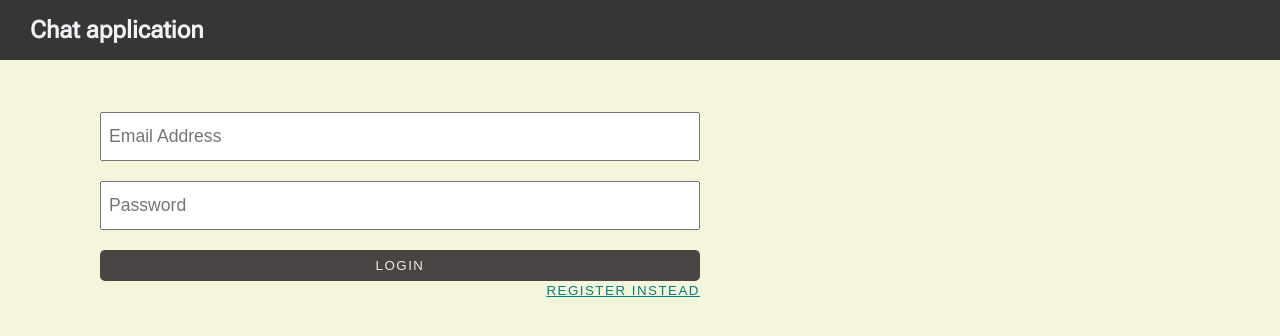
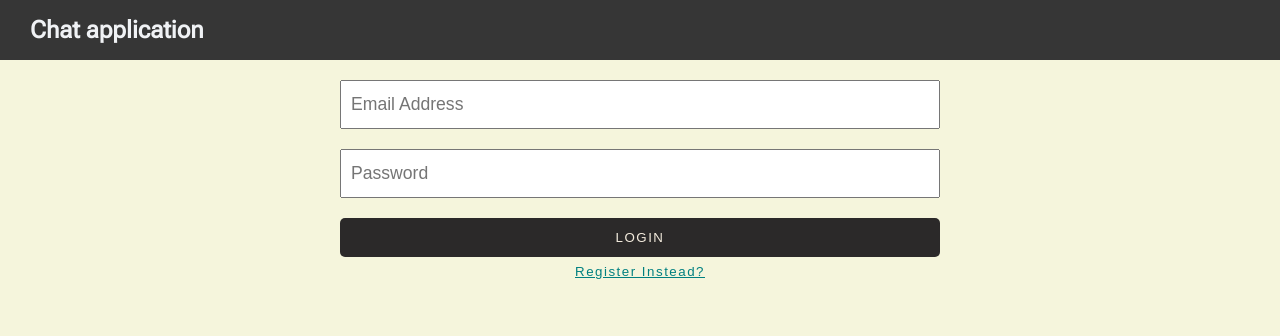
Before and after one commit to d-exponent/chat-app-demo, a React (Vite) app: page / in a window 1280 px wide. Shown: the top 336 px of the page. Built offline with nearby package versions, Linux system fonts and the light colour scheme; no server answers.

Commit message:
modify authContext

```diff
--- a/src/components/authentication/Login.jsx
+++ b/src/components/authentication/Login.jsx
@@ -1,18 +1,19 @@
 /* eslint-disable react/prop-types */
-import { useState } from 'react';
+import { useState } from "react";
+import axios from "axios";
 
-import useNotification from '../../hooks/useNotification';
+import useNotification from "../../hooks/useNotification";
 
-import myAxios from '../../helpers/api/axios';
-import useAuth from '../../hooks/useAuth';
+import myAxios from "../../helpers/api/axios";
+import useAuth from "../../hooks/useAuth";
 
 function Login({ togglePage }) {
   const { setUser } = useAuth();
   const { handleNotification } = useNotification();
 
   const [formData, setFormData] = useState({
-    email: '',
-    password: '',
+    email: "",
+    password: "",
   });
 
   const handleChange = ({ target: { name, value } }) => {
@@ -26,44 +27,53 @@ function Login({ togglePage }) {
 
   const handleSubmit = async (e) => {
     e.preventDefault();
-    handleNotification.show('info', 'Loggin in ....');
+
+    handleNotification.show("info", "Loggin in ....");
+
     try {
-      const res = await myAxios.post('/users/login', formData);
-      setUser(res.data.users);
-      handleNotification.show('success', 'Login was successfull');
+      const res = await axios.post(
+        "https://api.taronapp.com/authentication-service/api/v1/auth/login",
+        formData
+      );
+
+      setUser(res.data.data);
+      handleNotification.show("success", "Login was successfull");
     } catch (e) {
-      handleNotification.show('error', e.message);
+      handleNotification.show("error", e.message);
     }
   };
 
   return (
     <>
-      <form className='login_form'>
+      <form className="login_form">
         <input
-          className='login_form_email'
-          required
-          name='email'
-          type='text'
+          className="login_form_email"
+          name="email"
+          type="text"
           onChange={handleChange}
           value={formData.email}
-          placeholder='Email Address'
+          placeholder="Email Address"
+          required
         />
+
         <input
-          className='login_form_password'
-          required
-          name='password'
-          type='password'
+          className="login_form_password"
+          name="password"
+          type="password"
           onChange={handleChange}
           value={formData.password}
-          placeholder='Password'
+          placeholder="Password"
+          required
         />
-        <button className='submit_btn' type='Login' onClick={handleSubmit}>
+
+        <button className="submit_btn" type="Login" onClick={handleSubmit}>
           Login
         </button>
       </form>
-      <div className='toggle_wrapper'>
-        <button className='toggle_btn' onClick={togglePage}>
-          Register Instead
+
+      <div className="toggle_btn_wrapper">
+        <button className="toggle_btn" onClick={togglePage}>
+          Register Instead?
         </button>
       </div>
     </>
--- a/src/components/authentication/Register.jsx
+++ b/src/components/authentication/Register.jsx
@@ -1,21 +1,20 @@
 /* eslint-disable react/prop-types */
-import { useState } from 'react';
+import { useState } from "react";
 
-import myAxios from '../../helpers/api/axios';
-import useAuth from '../../hooks/useAuth';
+import useAuth from "../../hooks/useAuth";
 
-import useNotification from '../../hooks/useNotification';
+import useNotification from "../../hooks/useNotification";
+import axios from "axios";
 
 const Register = ({ togglePage }) => {
   const { setUser } = useAuth();
-const { handleNotification } = useNotification();
-
+  const { handleNotification } = useNotification();
 
   const [formData, setFormData] = useState({
-    fullname: '',
-    username: '',
-    email: '',
-    password: '',
+    fullname: "",
+    username: "",
+    email: "",
+    password: "",
   });
 
   const handleChange = ({ target: { name, value } }) => {
@@ -29,61 +28,65 @@ const { handleNotification } = useNotification();
 
   const handleSubmit = async (e) => {
     e.preventDefault();
-    handleNotification.show('info', 'Processing')
+    handleNotification.show("info", "Processing");
     try {
-      const res = await myAxios.post('/users', formData);
-      setUser(res.data.users);
-      handleNotification.show('success', 'signup successfull')
+      const res = await axios.post(
+        "https://api.taronapp.com/authentication-service/api/v1/auth/login",
+        formData
+      );
+
+      setUser(res.data.data);
+      handleNotification.show("success", "signup successfull");
     } catch (e) {
-      handleNotification.show('error', e.message)
+      handleNotification.show("error", e.message);
     }
   };
 
   return (
     <>
-      <form className='register_form'>
+      <form className="register_form">
         <input
-          className='register_form_name'
-          type='text'
-          name='fullname'
+          className="register_form_name"
+          type="text"
+          name="fullname"
           onChange={handleChange}
           value={formData.fullname}
-          placeholder='Full Name'
+          placeholder="Full Name"
           required
         />
         <input
-          className='register_form_name'
-          type='text'
-          name='username'
+          className="register_form_name"
+          type="text"
+          name="username"
           onChange={handleChange}
           value={formData.username}
-          placeholder='Username'
+          placeholder="Username"
           required
         />
         <input
-          className='register_form_email'
-          type='email'
-          name='email'
+          className="register_form_email"
+          type="email"
+          name="email"
           onChange={handleChange}
           value={formData.email}
-          placeholder='Email Address'
+          placeholder="Email Address"
           required
         />
         <input
-          className='register_form_password'
-          type='password'
-          name='password'
+          className="register_form_password"
+          type="password"
+          name="password"
           onChange={handleChange}
           value={formData.password}
-          placeholder='password'
+          placeholder="password"
           required
         />
-        <button className='submit_btn' type='submit' onClick={handleSubmit}>
+        <button className="submit_btn" type="submit" onClick={handleSubmit}>
           Register
         </button>
       </form>
-      <div className='toggle_wrapper'>
-        <button className='toggle_btn' onClick={togglePage}>
+      <div className="toggle_btn_wrapper">
+        <button className="toggle_btn" onClick={togglePage}>
           Login Instead
         </button>
       </div>
--- a/src/contexts/socketContext.jsx
+++ b/src/contexts/socketContext.jsx
@@ -1,8 +1,7 @@
 /* eslint-disable no-unused-vars */
 /* eslint-disable react/prop-types */
-import { createContext, useEffect, useMemo } from 'react';
-import { io } from 'socket.io-client';
-
+import { createContext, useEffect, useMemo } from "react";
+import { io } from "socket.io-client";
 
 const SocketContext = createContext({
   socket: {
@@ -12,11 +11,12 @@ const SocketContext = createContext({
   },
 });
 
-const socket = io('http://localhost:8080', { autoConnect: true });
-// const socket = io('http://localhost:8080');
+
+const socket = io("http://localhost:5000", {
+  autoConnect: false, // hold off on emmiting a connection event
+});
 
 export const SocketContextProvider = (props) => {
-
   return (
     <SocketContext.Provider value={{ socket }}>
       {props.children}
--- a/src/helpers/api/axios.js
+++ b/src/helpers/api/axios.js
@@ -1,7 +1,12 @@
-import axios from 'axios';
+import axios from "axios";
 
 const myAxios = axios.create({
-  baseURL: 'http://localhost:5000',
+  baseURL: "http://localhost:5000",
+  withCredentials: true,
+  headers: {
+    "Content-Type": "application/json",
+  },
 });
 
+
 export default myAxios;
--- a/src/index.css
+++ b/src/index.css
@@ -18,10 +18,6 @@ button {
   color: rgb(236, 235, 235)
 }
 
-button:hover,
-button:focus {
-  transform: scale(1.05);
-}
 
 h1,h2,h3 {
   font-family: 'Roboto Flex', sans-serif;
--- a/src/pages/authentication/AuthForms.jsx
+++ b/src/pages/authentication/AuthForms.jsx
@@ -1,17 +1,19 @@
-import {useState} from 'react'
+import { useState } from "react";
 
-import Login from '../../components/authentication/Login';
-import Register from '../../components/authentication/Register';
+import Login from "../../components/authentication/Login";
+import Register from "../../components/authentication/Register";
 
-import './styles.css';
+import "./styles.css";
 
 const AuthForms = () => {
-  const [showLogin, setShowLogin] = useState(true)
+  const [showLogin, setShowLogin] = useState(true);
 
-  const toggleShowLogin = () => setShowLogin(!showLogin)
+  const toggleShowLogin = () => {
+    setShowLogin((prev) => !prev);
+  };
 
   return (
-    <div className='wrapper'>
+    <div className="wrapper">
       {showLogin && <Login togglePage={toggleShowLogin} />}
       {!showLogin && <Register togglePage={toggleShowLogin} />}
     </div>
--- a/src/pages/authentication/styles.css
+++ b/src/pages/authentication/styles.css
@@ -1,46 +1,75 @@
 .wrapper {
-  display: flex;
-  flex-direction: column;
-  max-width: 600px;
+  --margin-big: 20px;
+  --margin-small: 12px;
+  --paddin-block-big: 12px;
+  --paddin-block-small: 8px;
 }
 
-form{
+form {
   display: flex;
   flex-direction: column;
   margin-top: 2rem;
+  max-width: 600px;
+  margin: 0 auto;
 }
 
-input:first-child{
-  margin-top: 20px;
+input:first-child {
+  margin-top: var(--margin-big);
 }
 
-input{
-  margin-bottom: 20px;
-  padding: 12px 7px;
+input {
+  margin-bottom: var(--margin-big);
+  padding: var(--paddin-block-big) calc(var(--paddin-block-big) - 3px);
   color: rgb(97, 91, 91);
   font-size: 1.1rem;
 }
 
-.toggle_wrapper{
-  align-self: flex-end;
+.submit_btn {
+  background-color: rgb(43, 41, 41);
+  color: rgb(243, 235, 221);
+  text-transform: uppercase;
+  padding-block: var(--paddin-block-big);
+  margin-bottom: 7px;
 }
 
-.submit_btn{
-  background-color: rgb(73, 69, 69);
-  color: rgb(243, 235, 221);
-  text-transform: uppercase;
+.toggle_btn_wrapper {
+  display: flex;
+  justify-content: center;
 }
 
-.toggle_btn{
+.toggle_btn {
   padding: 0;
   text-decoration: underline;
+  text-transform: capitalize;
   background-color: transparent;
   outline: none;
   border: none;
   color: teal;
-  transition: transform 200ms ease-in-out 25ms;
+  margin: 0 auto;
 }
 
-.toggle_btn:hover, .toggle_btn:focus{
-  transform: scale(1.1);
+.submit_btn:hover,
+.submit_btn:focus {
+  background-color: rgb(59, 57, 57);
 }
+
+.toggle_btn:hover,
+.toggle_btn:focus {
+  color: rgb(2, 44, 44);
+}
+
+@media only screen and (max-width: 600px) {
+  input:first-child {
+    margin-top: var(--margin-small);
+  }
+
+  input {
+    margin-bottom: var(--margin-small);
+    padding: var(--paddin-block-small) calc(var(--paddin-block-small) - 2px);
+    font-size: 0.8rem;
+  }
+
+  .submit_btn {
+    padding-block: var(--paddin-block-small);
+  }
+}
```
Also changed, not shown: src/contexts/authContext.jsx (+34 -20 lines), 1 other file (tests, documents, lock files or other folders).
